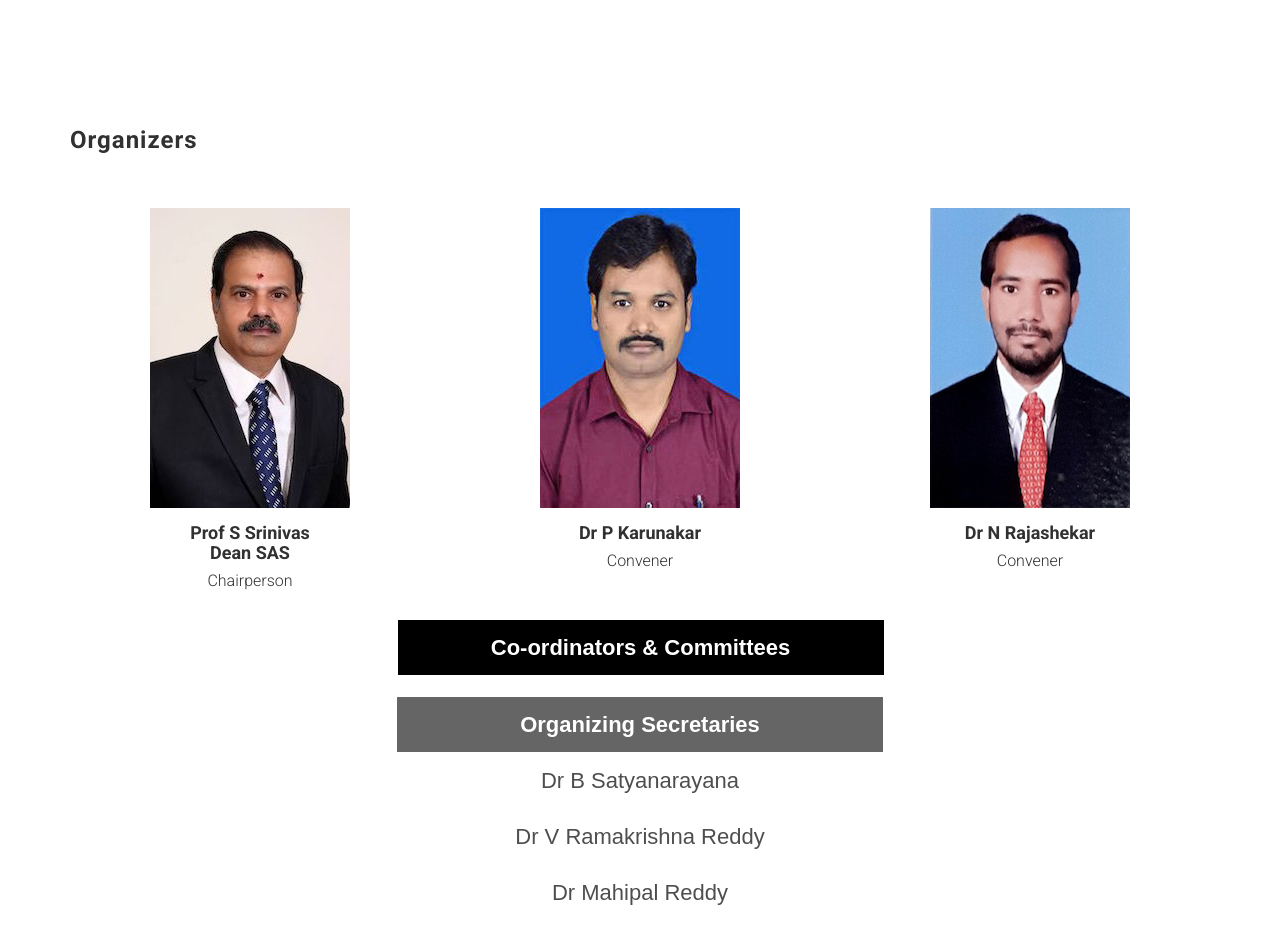
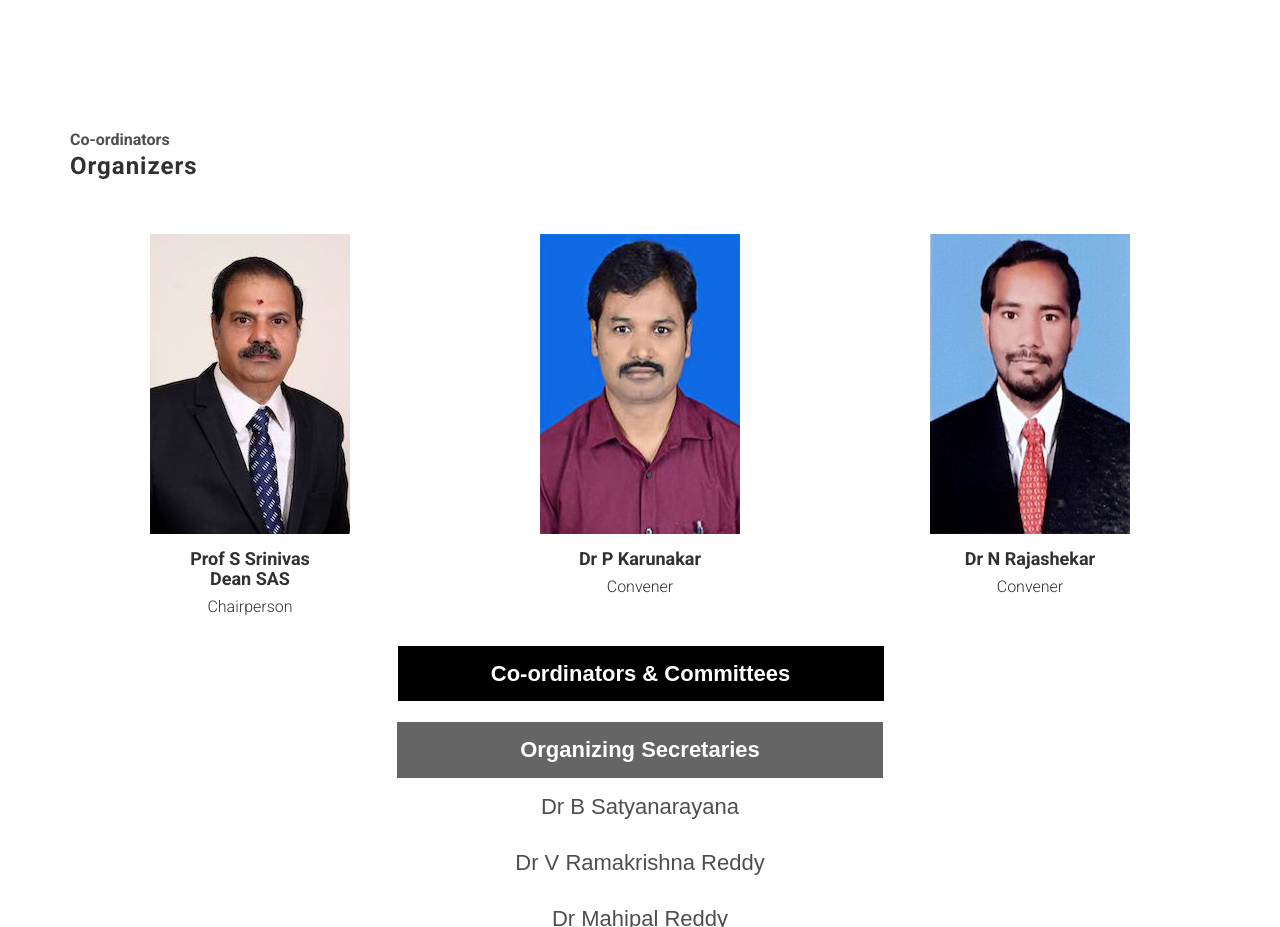
Before and after one commit to asishtech/test, a plain HTML site: page index.html in a window 1280 px wide. Shown: the part 3940-4867 px from the top of the page. Drawn offline with Linux system fonts and the light colour scheme; files whose address does not match are found by name.

Commit message:
Update index.html

```diff
--- a/index.html
+++ b/index.html
@@ -383,10 +383,18 @@ School of Advanced Sciences, VIT-AP University<br> Andhra Pradesh, India
 
 </section>
 
+
+
                 <section id="organizers" class="section speakers">
                     <div class="container">
                         <div class="row">
                             <div class="col-md-12">
+
+                                <table>
+                                    <tr>
+                                        <th class="tg-hav6">Co-ordinators</th>
+                                      </tr>
+                                </table>
 
                                 <h3 class="section-title">Organizers</h3>
 
```
